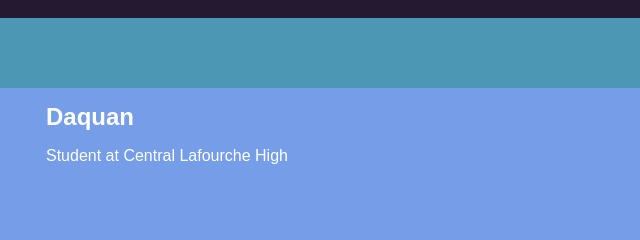
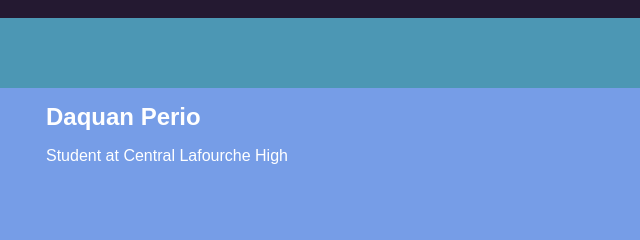
Before and after one commit to dperio/dperio.github.io, a plain HTML site: page index.html in a window 1280 px wide. Shown: the top 240 px of the page, 432-1072 px from the left. Drawn offline with Linux system fonts and the light colour scheme.

Commit message:
add index.html file

```diff
--- a/index.html
+++ b/index.html
@@ -91,7 +91,7 @@
 
 <!--Content Section-->
 <div class="content" >
-<h2>Daquan</h2>
+<h2>Daquan Perio</h2>
 <p>Student at Central Lafourche High</p>
 </div>
 <!--interests section-->
```
